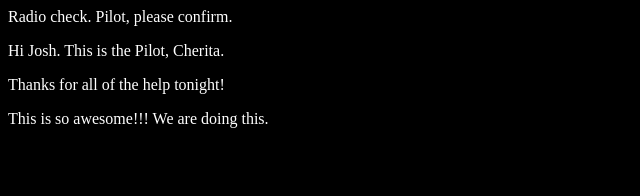
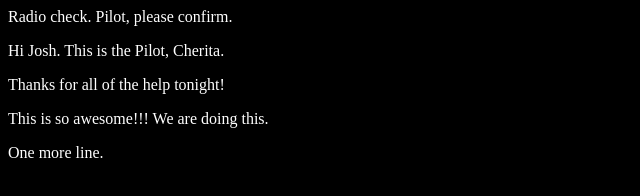
Before and after one commit to lcplloreg/communication-log, a plain HTML site: page index.html in a window 1280 px wide. Shown: the whole page, without its empty margins (0-640 px from the left). Drawn offline with Linux system fonts and the light colour scheme.

Commit message:
Last change.

```diff
--- a/index.html
+++ b/index.html
@@ -7,5 +7,6 @@
    <p>Hi Josh. This is the Pilot, Cherita.</p>
    <p>Thanks for all of the help tonight!</p>
    <p>This is so awesome!!! We are doing this.</p>
+   <p>One more line.</p>
 </body>
 </html>
```
